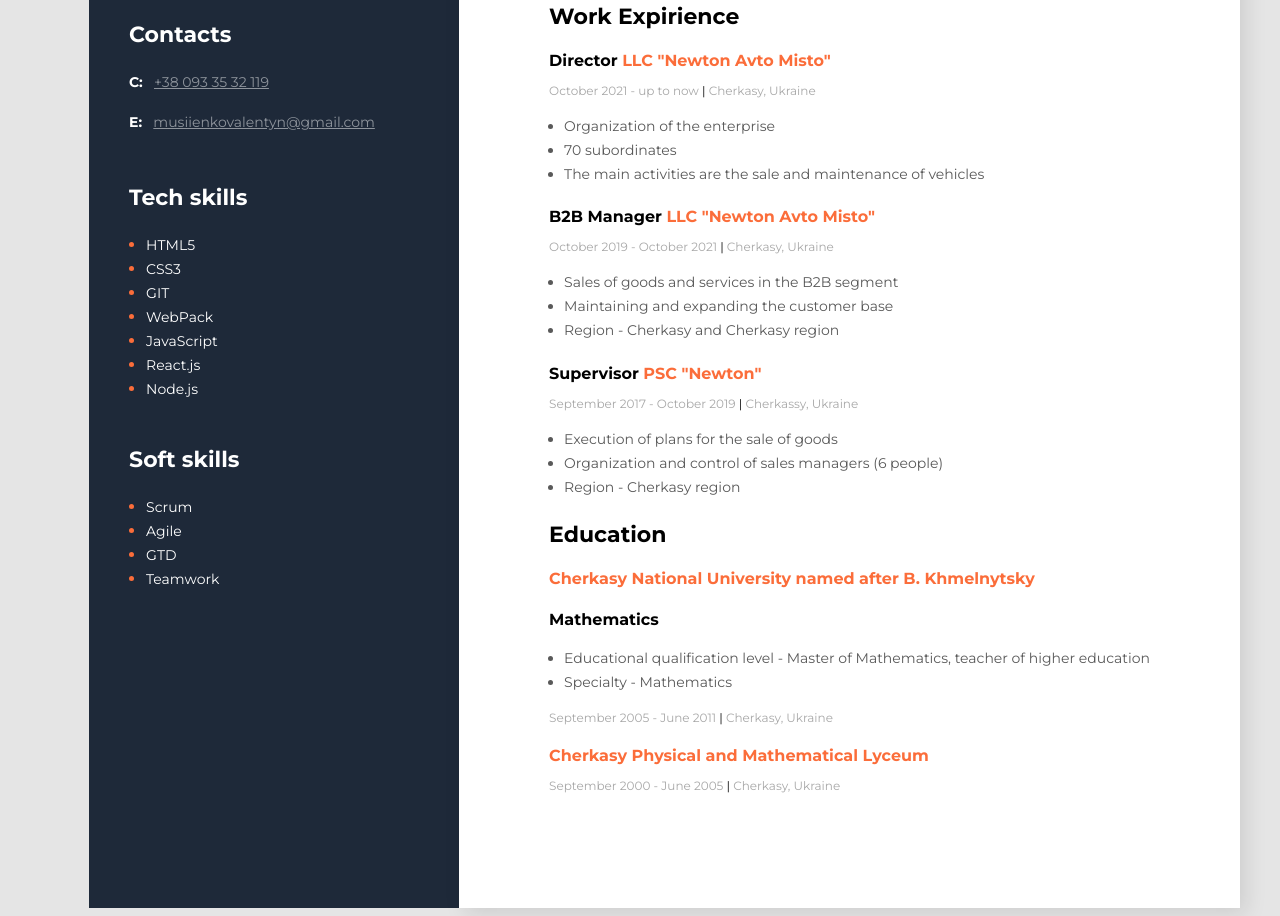
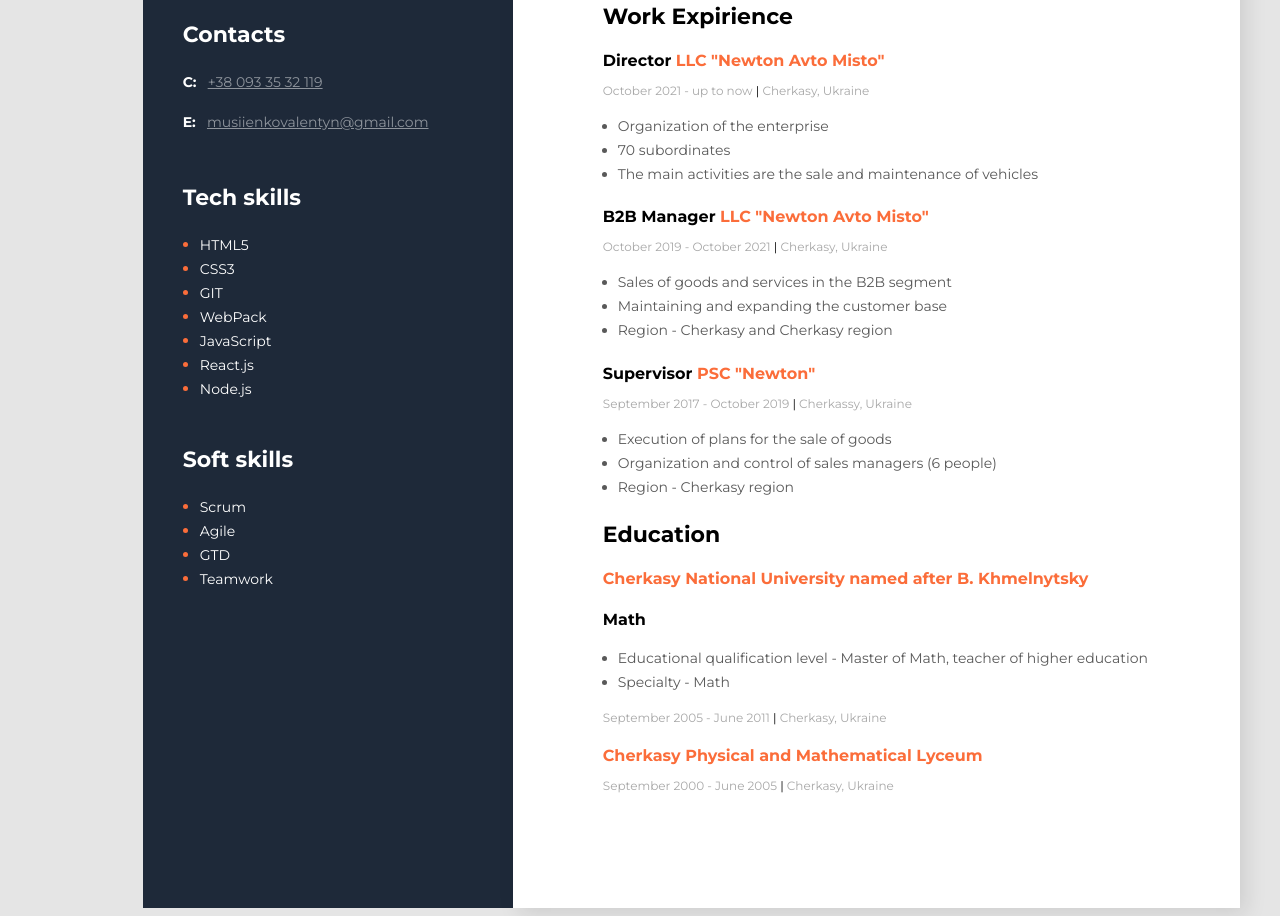
Before and after one commit to val-mus/musiienko-resume, a plain HTML site: page index.html in a window 1280 px wide. Shown: the part 478-1394 px from the top of the page. Drawn offline with Linux system fonts and the light colour scheme.

Commit message:
changed edu

```diff
--- a/index.html
+++ b/index.html
@@ -85,10 +85,10 @@
             <!--University-->
             <div>
                 <h4 class="university">Cherkasy National University named after B. Khmelnytsky</h4>
-                <h4 class="work-position">Mathematics</h4>
+                <h4 class="work-position">Math</h4>
                 <ul class="work-list">
-                    <li class="work-list-item">Educational qualification level - Master of Mathematics, teacher of higher education</li>
-                    <li class="work-list-item">Specialty - Mathematics</li>
+                    <li class="work-list-item">Educational qualification level - Master of Math, teacher of higher education</li>
+                    <li class="work-list-item">Specialty - Math</li>
                 </ul>
                 <p class="date">September 2005 - June 2011 <span class="date-line">|</span> Cherkasy, Ukraine</p>
             </div>
```
